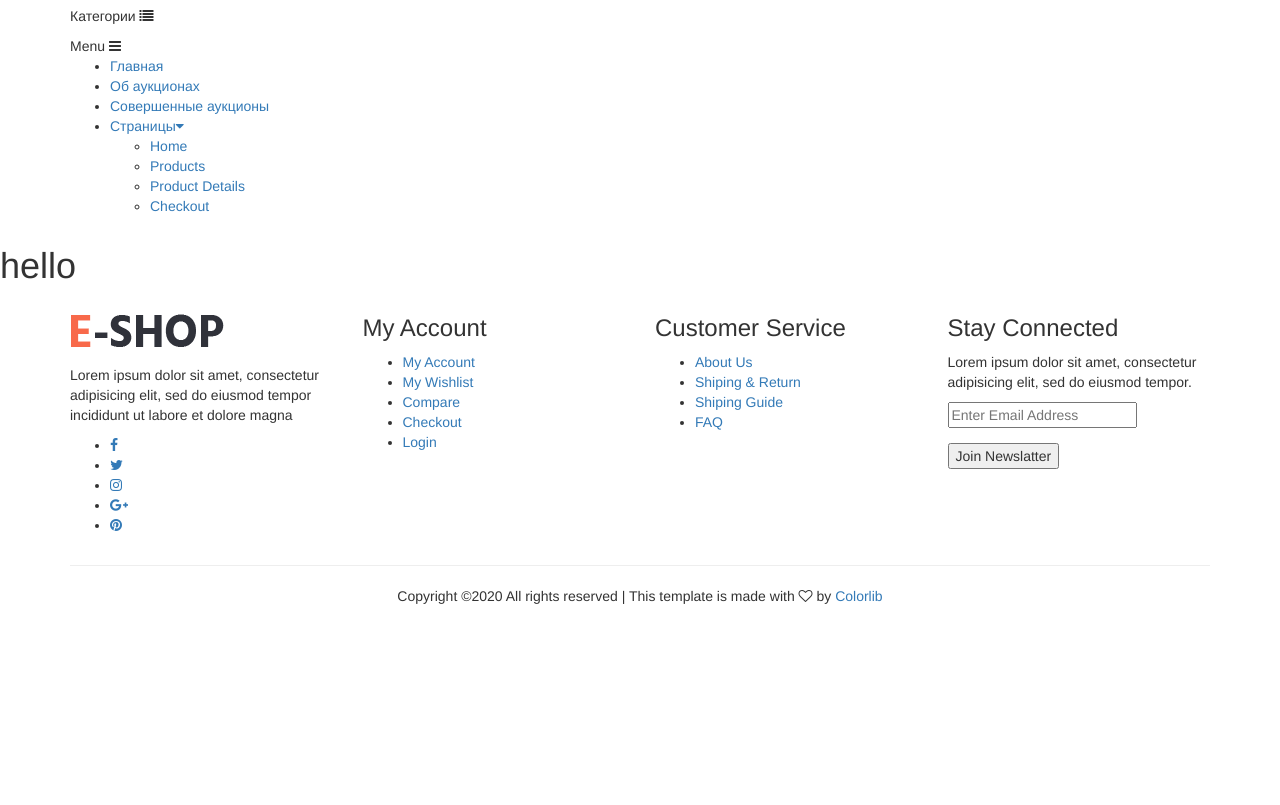
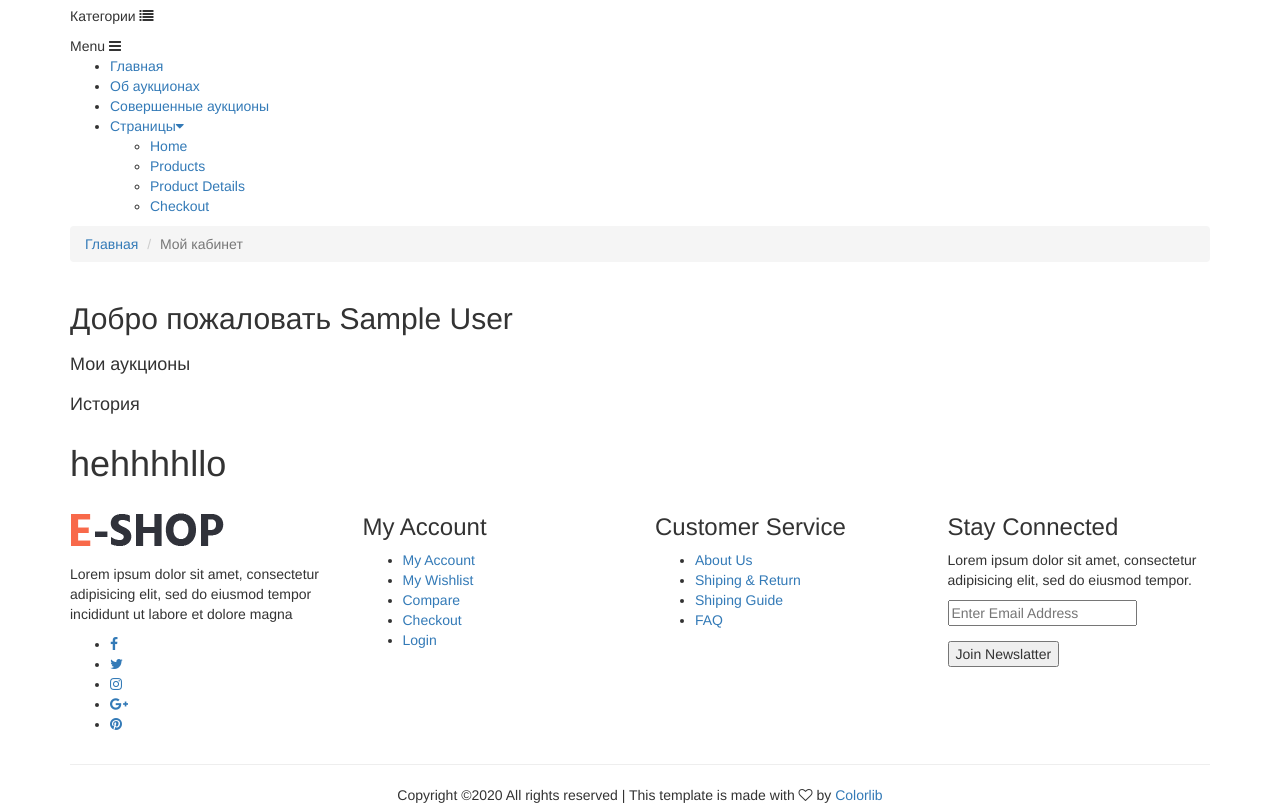
Before and after one commit to TimurAbdymazhinov/auction, a Django app: template user/templates/user/profile.html in a window 1280 px wide. Shown: the part 1357-2162 px from the top of the page. Before the commit the page ends 1961 px from the top, so only its background shows below. Run offline with Django 3.2, Linux system fonts and the light colour scheme; the template is opened without the code that fills it, so the values that code supplies are empty; the visitor is signed in with stand-in values (Sample User, id 1); some libraries are stand-ins or nearby versions.

Commit message:
local changes

```diff
--- a/templates/main_header.html
+++ b/templates/main_header.html
@@ -213,7 +213,7 @@
             <div class="menu-nav">
                 <span class="menu-header">Menu <i class="fa fa-bars"></i></span>
                 <ul class="menu-list">
-                    <li><a href="#">Главная</a></li>
+                    <li><a href="{% url 'index' %}">Главная</a></li>
                     <li><a href="#">Об аукционах</a></li>
                     <li><a href="#">Совершенные аукционы</a></li>
                     <li class="dropdown default-dropdown"><a class="dropdown-toggle" data-toggle="dropdown"
--- a/user/templates/user/profile.html
+++ b/user/templates/user/profile.html
@@ -5,7 +5,75 @@
 {% endblock %}
 
 {% block content %}
-    <h1>hello</h1>
+    <!-- BREADCRUMB -->
+    <div id="breadcrumb">
+        <div class="container">
+            <ul class="breadcrumb">
+                <li><a href="{% url 'index' %}">Главная</a></li>
+                <li class="active">Мой кабинет</li>
+            </ul>
+        </div>
+    </div>
+    <!-- /BREADCRUMB -->
+
+
+    <!-- section -->
+    <div class="section">
+        <!-- container -->
+        <div class="container">
+            <!-- row -->
+            <div class="row">
+                <!-- section title -->
+                <div class="col-md-12">
+                    <div class="section-title">
+                        <h2 class="title">Добро пожаловать {{ user.first_name }} {{ user.last_name }}</h2>
+                    </div>
+                </div>
+                <!-- section title -->
+
+
+            </div>
+
+            <div class="row">
+                <!-- section title -->
+                <div class="col-md-12">
+                    <div class="section-title">
+                        <h4 class="title">Мои аукционы</h4>
+                    </div>
+                </div>
+                <!-- section title -->
+
+
+            </div>
+
+            <div class="row">
+                <!-- section title -->
+                <div class="col-md-12">
+                    <div class="section-title">
+                        <h4 class="title">История</h4>
+                    </div>
+                </div>
+                <!-- section title -->
+
+
+            </div>
+            <!-- /row -->
+        </div>
+        <!-- /container -->
+    </div>
+    <!-- /section -->
+
+
+
+    <!-- section -->
+    <div class="section">
+        <!-- container -->
+        <div class="container">
+            <h1>hehhhhllo</h1>
+
+        </div>
+    </div>
+
 {% endblock %}
 {% block footer %}
     {% include 'footer.html' %}
```
